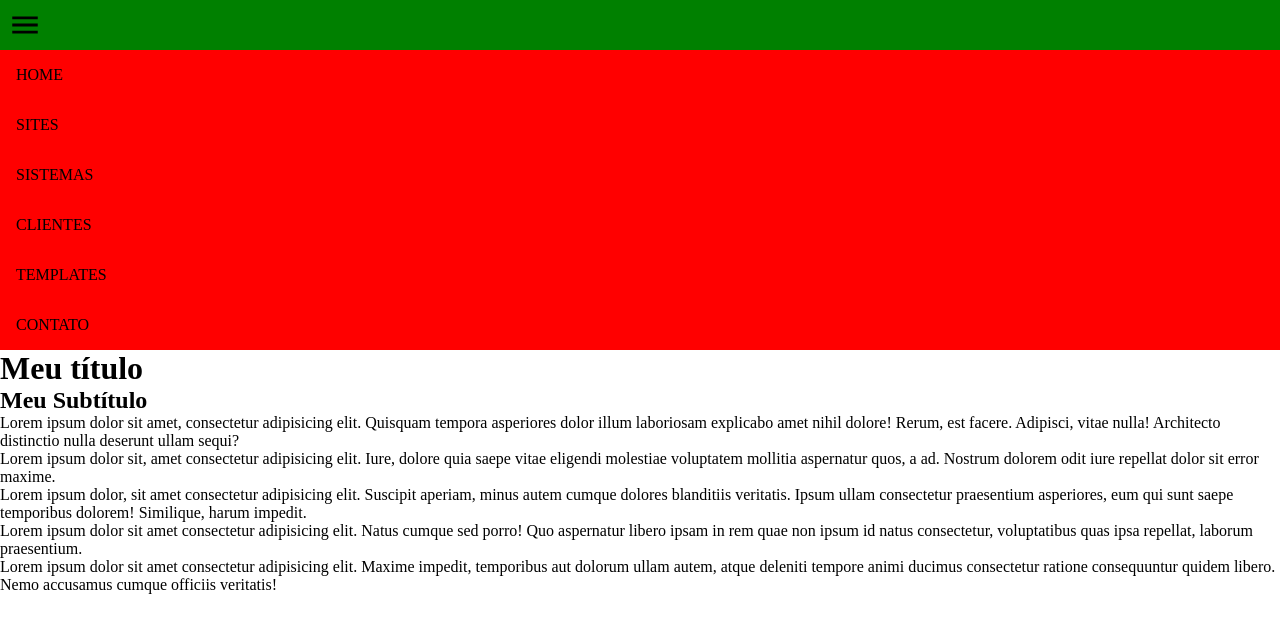
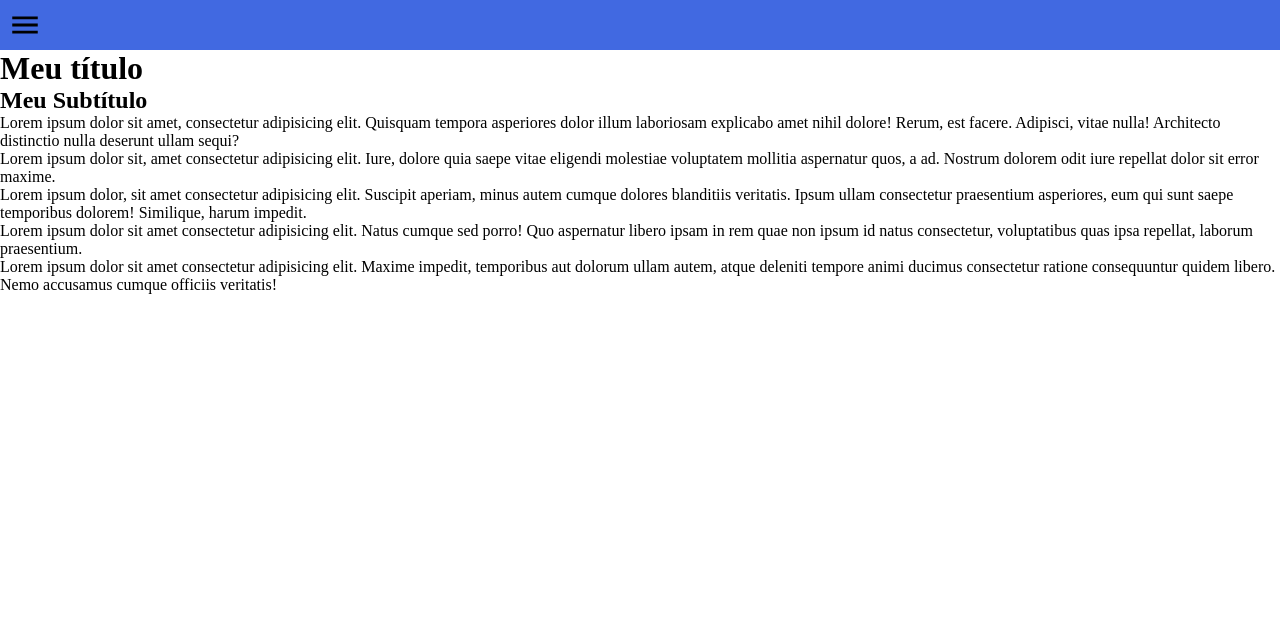
Before and after one commit to phphill/phphill, a React (Create React App) app: page / in a window 1280 px wide. Shown: the top 632 px of the page. Built offline with nearby package versions, Linux system fonts and the light colour scheme.

Commit message:
Adjuste navbar

```diff
--- a/package.json
+++ b/package.json
@@ -2,7 +2,7 @@
   "name": "phphill",
   "version": "0.1.0",
   "private": true,
-  "homepage": "https://phphill.github.io/phphill",
+  "homepage": "https://phphill.github.io",
   "dependencies": {
     "@emotion/react": "^11.9.0",
     "@emotion/styled": "^11.8.1",
--- /dev/null
+++ b/src/components/MenuNavbar.tsx
@@ -0,0 +1,25 @@
+/* eslint-disable jsx-a11y/anchor-is-valid */
+export function MenuNavbar() {
+  return (
+    <ul>
+      <a href="#">
+        <li>HOME</li>
+      </a>
+      <a href="#">
+        <li>SITES</li>
+      </a>
+      <a href="#">
+        <li>SISTEMAS</li>
+      </a>
+      <a href="#">
+        <li>CLIENTES</li>
+      </a>
+      <a href="#">
+        <li>TEMPLATES</li>
+      </a>
+      <a href="#">
+        <li>CONTATO</li>
+      </a>
+    </ul>
+  );
+}
--- a/src/components/Navbar.tsx
+++ b/src/components/Navbar.tsx
@@ -1,35 +1,30 @@
-import {SCNavbar} from './SCNavbar';
+/* eslint-disable jsx-a11y/anchor-is-valid */
+import {SCNavbar, SCNavbarMenu, SCNavbarMenuHidden} from './SCNavbar';
+import {MenuNavbar} from './MenuNavbar';
 import MenuIcon from '@mui/icons-material/Menu';
+import {useState} from 'react';
 
 export function Navbar() {
+  const [activeMenu, setActiveMenu] = useState(false);
+
+  const enableMenu = () => {
+    setActiveMenu(activeMenu ? false : true);
+  };
+
   return (
     <SCNavbar>
       <div className="navbar">
-        <MenuIcon className="navbar-button" />
+        <MenuIcon className="navbar-button" onClick={enableMenu} />
       </div>
-
-      <div className="navbar-menu">
-        <ul>
-          <a href="#">
-            <li>HOME</li>
-          </a>
-          <a href="#">
-            <li>SITES</li>
-          </a>
-          <a href="#">
-            <li>SISTEMAS</li>
-          </a>
-          <a href="#">
-            <li>CLIENTES</li>
-          </a>
-          <a href="#">
-            <li>TEMPLATES</li>
-          </a>
-          <a href="#">
-            <li>CONTATO</li>
-          </a>
-        </ul>
-      </div>
+      {activeMenu ? (
+        <SCNavbarMenu>
+          <MenuNavbar />
+        </SCNavbarMenu>
+      ) : (
+        <SCNavbarMenuHidden>
+          <MenuNavbar />
+        </SCNavbarMenuHidden>
+      )}
     </SCNavbar>
   );
 }
--- a/src/components/SCNavbar.tsx
+++ b/src/components/SCNavbar.tsx
@@ -1,25 +1,41 @@
 import styled from 'styled-components';
 
 export const SCNavbar = styled.nav`
-  background-color: red;
+  background-color: rgba(1, 247, 205, 1);
   .navbar-button {
     width: 50px;
     height: 50px;
     padding: 0.5rem;
   }
   .navbar {
-    background-color: green;
+    background-color: royalblue;
     height: 50px;
   }
-  .navbar-menu {
-    ul {
-      list-style: none;
-      li {
-        padding: 1rem;
-        &:hover {
-          background-color: yellow;
-        }
+`;
+
+export const SCNavbarMenu = styled.div`
+  transition: all 1s;
+  ul {
+    transition: all 1s;
+    list-style: none;
+    li {
+      transition: all 1s;
+      border-radius: 5px;
+      padding: 1rem;
+      color: black;
+      font-weight: bold;
+      &:hover {
+        background-color: black;
+        color: white;
+        transition: all 0.5s;
       }
     }
   }
 `;
+
+export const SCNavbarMenuHidden = styled.div`
+  opacity: 0;
+  position: absolute;
+  transform: translateY(-100rem);
+  transition: all 1s;
+`;
```
Also changed, not shown: 7 other files (tests, documents, lock files or other folders).
